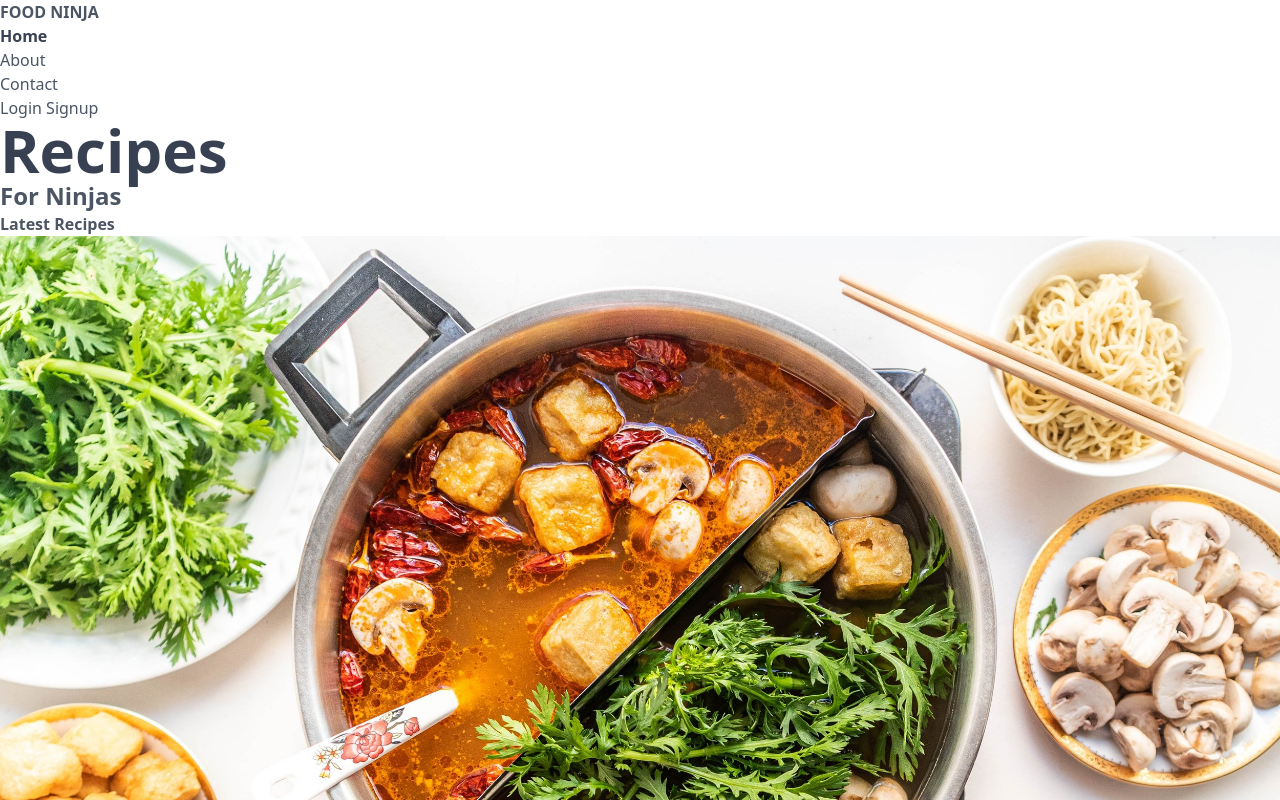
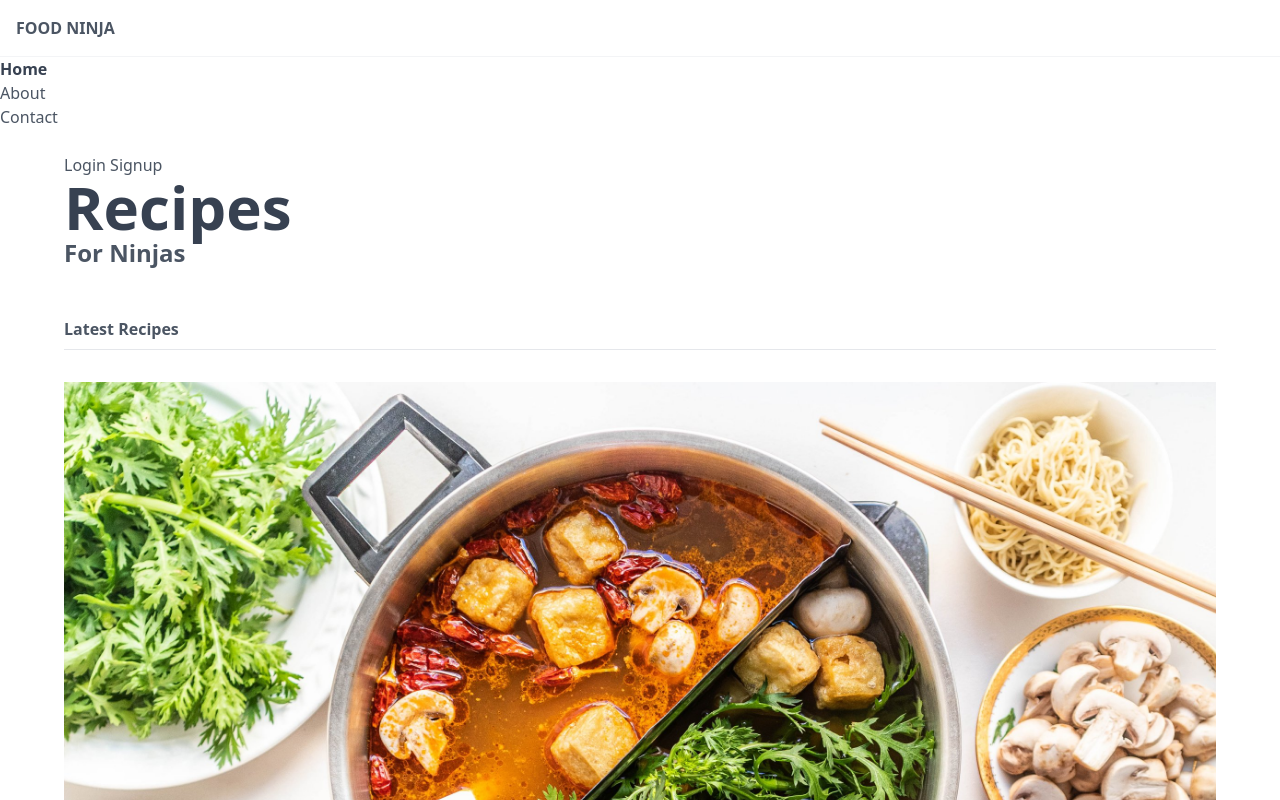
Before and after one commit to T-Pirozzini/Food-Ninja, a website: page src/index.html in a window 1280 px wide. Shown: the top 800 px of the page. Drawn offline with Linux system fonts and the light colour scheme.

Commit message:
add margin padding and border styles

```diff
--- a/src/index.html
+++ b/src/index.html
@@ -13,7 +13,7 @@
     <div class="">
       <nav class="">
         <div>
-          <h1 class="font-bold uppercase">
+          <h1 class="font-bold uppercase p-4 border-b border-gray-100">
             <a href="/">Food Ninja</a>
           </h1>
         </div>
@@ -37,7 +37,7 @@
       </nav>
     </div><!-- end nav -->
 
-    <main>
+    <main class="px-16 py-6">
       <div>
         <a href="#">Login</a>
         <a href="#">Signup</a>
@@ -49,9 +49,9 @@
       </header>
 
       <div>
-        <h4 class="font-bold">Latest Recipes</h4>
+        <h4 class="font-bold mt-12 pb-2 border-b border-gray-200">Latest Recipes</h4>
 
-        <div>
+        <div class="mt-8">
           <!-- cards go here -->
           <div>
             <img src="../public/images/hotpot.jpg" alt="hotpot">
@@ -62,9 +62,9 @@
           </div>
         </div>
 
-        <h4 class="font-bold">Most Popular</h4>
+        <h4 class="font-bold mt-12 pb-2 border-b border-gray-200">Most Popular</h4>
 
-        <div>
+        <div class="mt-8">
           <!-- cards go here -->
         </div>
 
```
Also changed, not shown: public/styles.css.
